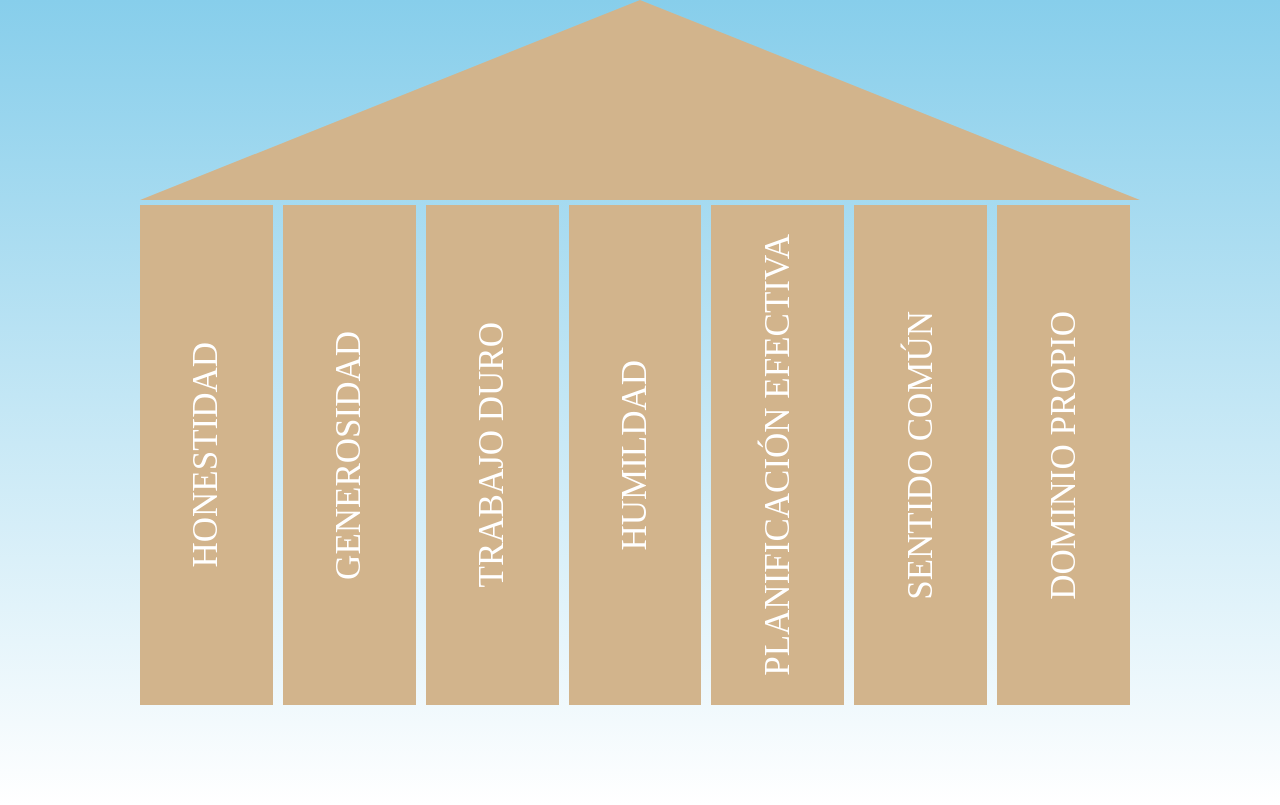
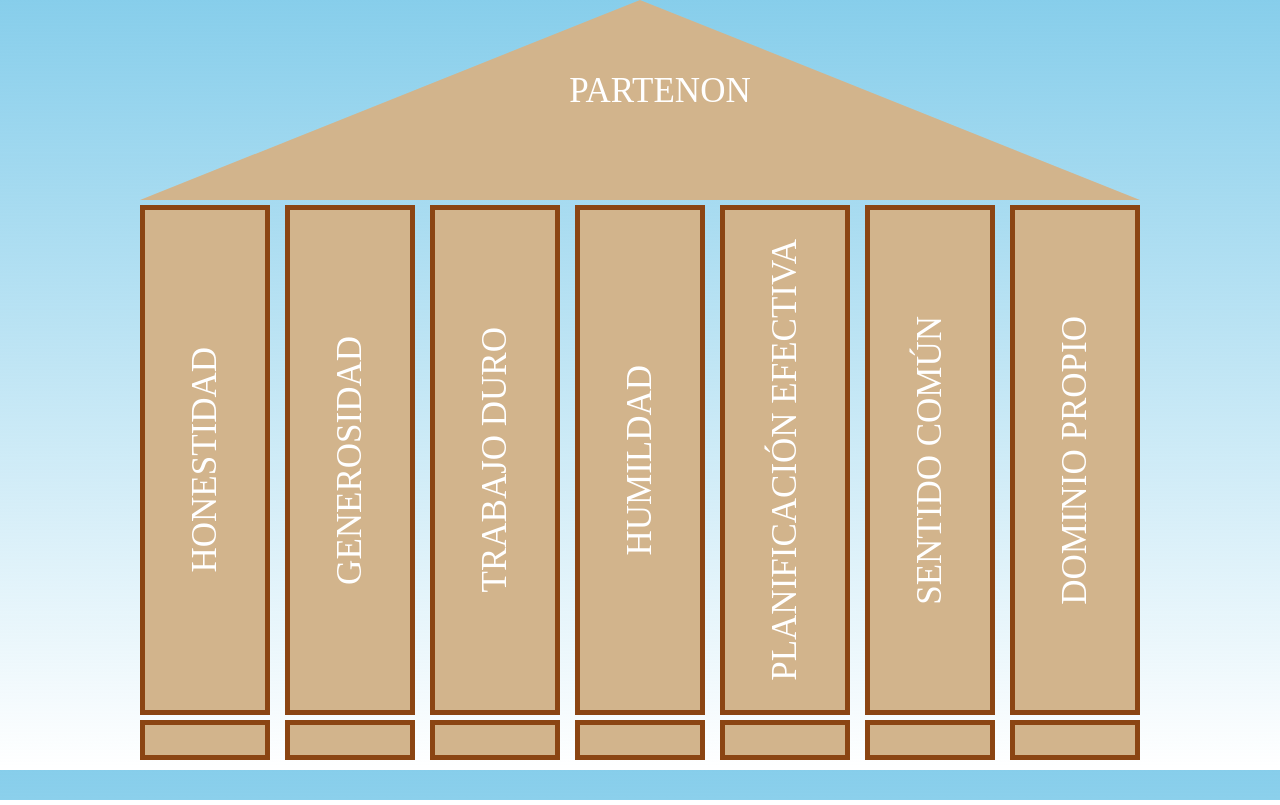
Before and after one commit to Deric00012/Deric00012.github.io, a plain HTML site: page index.html in a window 1280 px wide. Drawn offline with Linux system fonts and the light colour scheme.

Commit message:
tarea final

```diff
--- a/css/style.css
+++ b/css/style.css
@@ -6,7 +6,7 @@ body {
 
 .rectangulo-container {
     width: 1000px;
-    height: 600px;
+    height: 500;
     margin: 5px auto 0;
     display: flex;
     justify-content: space-between;
@@ -15,7 +15,7 @@ body {
 }
 
 .rectangulo {
-    width: 140px;
+    width: 120px;
     height: 500px;
     background-color: #D2B48C;
     text-align: center;
@@ -23,7 +23,31 @@ body {
     align-items: center;
     justify-content: center;
     position: relative;
-    margin-right: 10px;
+    border: 5px solid #8B4513;
+    /* Ancho, estilo y color del borde */
+}
+
+.rectangulo-container-base {
+    width: 1000px;
+    height: 50px;
+    margin: 5px auto 0;
+    display: flex;
+    justify-content: space-between;
+    background-size: 100% 100%;
+    background-repeat: no-repeat;
+}
+
+.rectangulo-base {
+    width: 120px;
+    height: 30px;
+    background-color: #D2B48C;
+    text-align: center;
+    display: flex;
+    align-items: center;
+    justify-content: center;
+    position: relative;
+    border: 5px solid #8B4513;
+    /* Ancho, estilo y color del borde */
 }
 
 .rectangulo:hover .texto-flotante {
@@ -65,12 +89,20 @@ body {
     display: flex;
     justify-content: center;
     align-items: center;
-  }
+}
 
-  .triangulo {
+.triangulo {
     width: 0;
     height: 0;
     border-left: 500px solid transparent;
     border-right: 500px solid transparent;
     border-bottom: 200px solid #D2B48C;
-  }
+}
+
+.titulo2 {
+    writing-mode: vertical-rl;
+    transform: rotate(270deg);
+    white-space: nowrap;
+    color: #fff;
+    font-size: 35px;
+}
--- a/index.html
+++ b/index.html
@@ -10,7 +10,9 @@
 
 <body>
     <div class="container">
-        <div class="triangulo"></div>
+        <div class="triangulo">
+            <div class="titulo2">PARTENON</div>
+        </div>
     </div>
     <div class="rectangulo-container">
         <div class="rectangulo">
@@ -87,13 +89,31 @@
                 <div class="texto-flotante">
                     <p>"El hombre que no se domina se halla tan indefenso como una ciudad sin murallas. No
                         sigas el ejemplo de los malvados. Evits sus guaridas; apártate de ellos, ve a otra parte. Porque
-                        los malvados no duermen hasta realizar su fechoría diaria; no pueden reposar antes de hacer que alguien
-                        tropiece y caiga. Por sobre todo. guarda tus sentimientos; porque ellos influyen en la totalidad de tu vida."
+                        los malvados no duermen hasta realizar su fechoría diaria; no pueden reposar antes de hacer que
+                        alguien
+                        tropiece y caiga. Por sobre todo. guarda tus sentimientos; porque ellos influyen en la totalidad
+                        de tu vida."
                     </p>
                 </div>
             </div>
         </div>
     </div>
+    <div class="rectangulo-container-base">
+        <div class="rectangulo-base">
+        </div>
+        <div class="rectangulo-base">
+        </div>
+        <div class="rectangulo-base">
+        </div>
+        <div class="rectangulo-base">
+        </div>
+        <div class="rectangulo-base">
+        </div>
+        <div class="rectangulo-base">
+        </div>
+        <div class="rectangulo-base">
+        </div>
+    </div>
 </body>
 
 </html>
```
